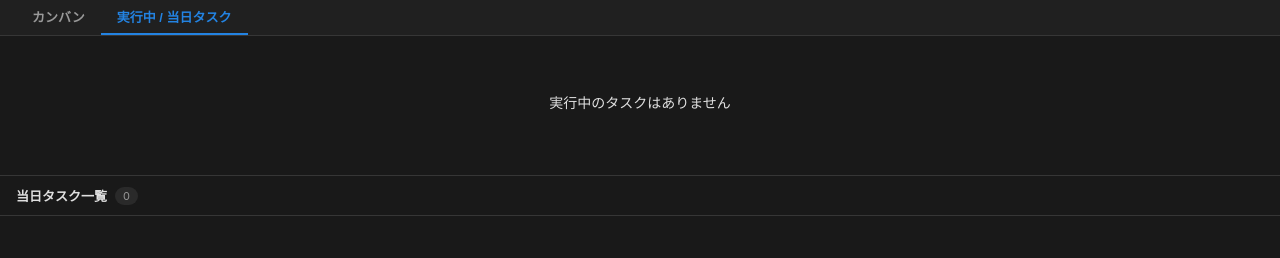
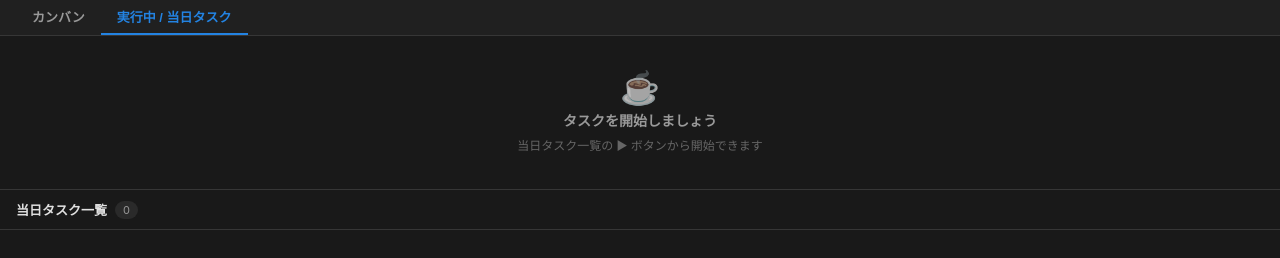
Before and after one commit to MasakazuHattori/notion-task-kanban, a website with bundled scripts: page index.html in a window 1280 px wide. Built offline with nearby package versions, Linux system fonts and the light colour scheme; files whose address does not match are found by name.

Commit message:
fix: 実行中タスク空状態の初期表示チラつきを解消
- index.html の #running-task 初期HTMLをJS側の空状態と同じ内容に統一
- 読み込み直後から「☕ タスクを開始しましょう」を表示するよう変更
- JS実行前後でメッセージが切り替わるチラつきを防止

変更ファイル:
  - index.html: running-task セクションの初期HTMLを空状態UIに変更

```diff
--- a/index.html
+++ b/index.html
@@ -40,7 +40,11 @@
 
     <div id="view-today" class="view-panel active">
       <section id="running-task" class="running-task-section">
-        <div class="running-task-empty">実行中のタスクはありません</div>
+        <div class="running-task-empty">
+          <span class="empty-icon">☕</span>
+          <span class="empty-text">タスクを開始しましょう</span>
+          <span class="empty-hint">当日タスク一覧の ▶ ボタンから開始できます</span>
+        </div>
       </section>
       <section id="today-task-list" class="today-task-section">
         <div class="section-header">
```
